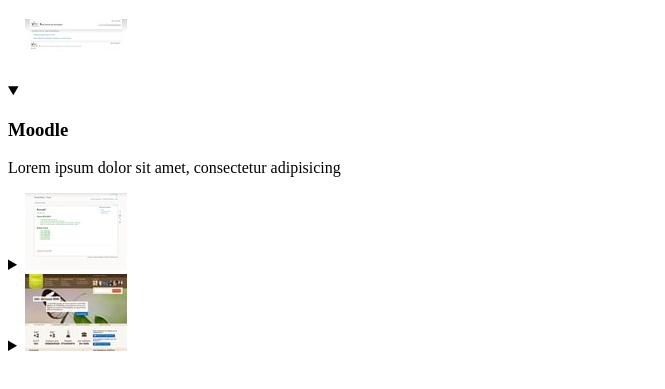
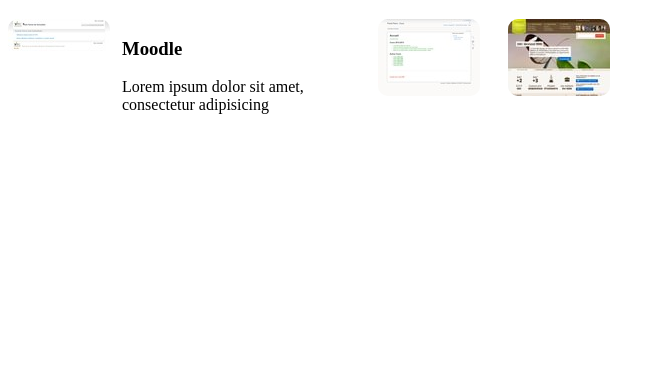
Before and after one commit to MMI-NFC-2026/sae105-r112-tp4-hraimi-chloe, a plain HTML site: page index.html in a window 1280 px wide. Shown: the part 61-450 px from the top of the page, without its empty margins (0-665 px from the left). Drawn offline with Linux system fonts and the light colour scheme.

Commit message:
fichier accordeon complete + nom et prenom sur ReadME

```diff
--- a/index.html
+++ b/index.html
@@ -12,21 +12,21 @@
 <body>
   <h1>Test Accordéon</h1>
   <div class="accordeon">
-    <details open>
+    <details name= "accordeon"open>
       <summary><img src="/assets/img/moodle.univ-fcomte.fr.jpeg" alt=""></summary>
       <div>
         <h3>Moodle</h3>
         <p>Lorem ipsum dolor sit amet, consectetur adipisicing</p>
       </div>
     </details>
-    <details>
+    <details name="accordeon" open>
       <summary><img src="/assets/img/pracht.org.jpeg" alt=""></summary>
       <div>
         <h3>Pracht.ORG</h3>
         <p>Ad aut esse est excepturi obcaecati similique.</p>
       </div>
     </details>
-    <details>
+    <details name="accordeon" open>
       <summary><img src="/assets/img/src-media.com.jpeg" alt=""></summary>
       <div>
         <h3>SRC Média</h3>
--- a/src/css/components/accordeon.css
+++ b/src/css/components/accordeon.css
@@ -1,3 +1,62 @@
 /**
 * Accordeon
 */
+
+:root {
+  interpolate-size: allow-keywords;
+}
+
+.accordeon {
+  display: flex;
+  align-items: flex-start;
+  gap: 16px;
+}
+
+.accordeon details {
+  display: flex;
+  flex-direction: row;
+  align-items: flex-start;
+  gap: 12px;
+}
+
+.accordeon summary {
+  list-style: none;
+  cursor: pointer;
+}
+
+.accordeon summary::-webkit-details-marker {
+  display: none;
+}
+
+/* Taille fixe : l'image ne s'agrandit pas au clic */
+.accordeon summary img {
+  display: block;
+  width: 102px; /* Ajuste selon la taille voulue */
+  height: auto;
+  border-radius: 10px;
+  transition: transform 0.25s ease, opacity 0.25s ease;
+}
+
+/* Effet au survol en pur CSS */
+.accordeon details:hover summary img {
+  opacity: 0.85;
+}
+
+/* Texte caché / révélé avec ::details-content + content-visibility + allow-discrete */
+.accordeon details::details-content {
+  max-width: 0px;
+  opacity: 0;
+  transition:
+    max-width 0.35s ease,
+    opacity 0.25s ease,
+    content-visibility 0.35s allow-discrete;
+}
+
+.accordeon details[open]::details-content {
+  max-width: 240px;
+  opacity: 1;
+
+
+.accordeon .contenu {
+  padding-top: 10px;
+}
```
Also changed, not shown: 1 other file.
